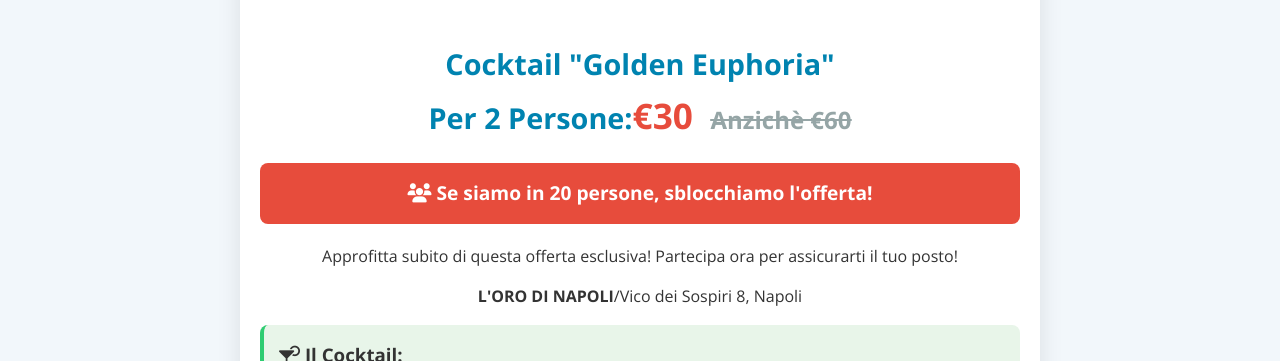
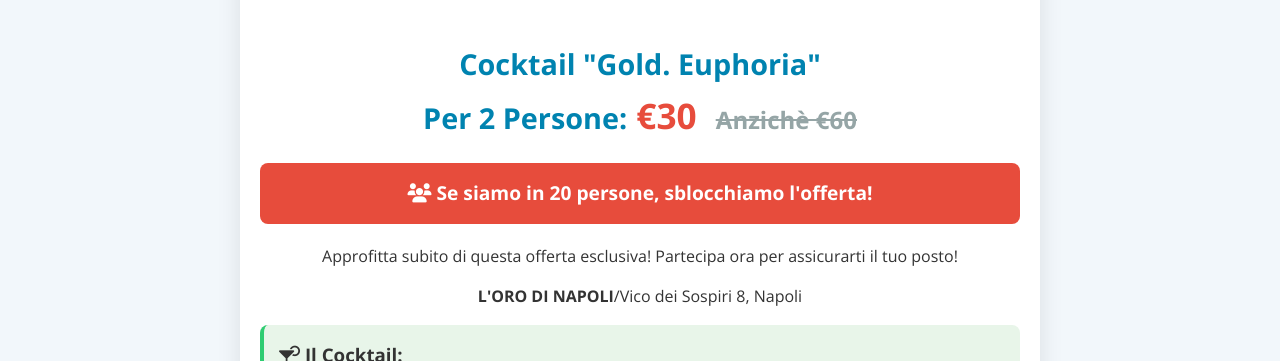
Before and after one commit to Giu72/in_100, a plain HTML site: page box2.html in a window 1280 px wide. Shown: the part 739-1100 px from the top of the page. Drawn offline with nearby package versions, Linux system fonts and the light colour scheme.

Commit message:
Add files via upload

```diff
--- a/box2.html
+++ b/box2.html
@@ -415,7 +415,7 @@
     </div>
 
     <div class="content">
-      <h2>Cocktail "Golden Euphoria"<br>Per 2 Persone:<span class="current-price"><b>€30</b></span> <span class="original-price"><S>Anzichè €60</S></span> </h2>
+      <h2>Cocktail "Gold. Euphoria"<br>Per 2 Persone:<span class="current-price"> <b>€30        </b></span> <span class="original-price"><S>Anzichè €60</S></span> </h2>
 
       <div class="participants-message">
         <i class="fas fa-users"></i> <b>Se siamo in 20 persone, sblocchiamo l'offerta!</b>
```
